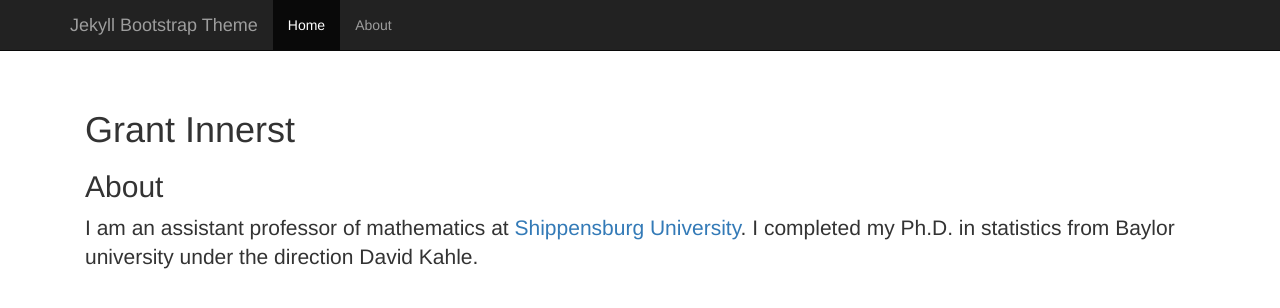
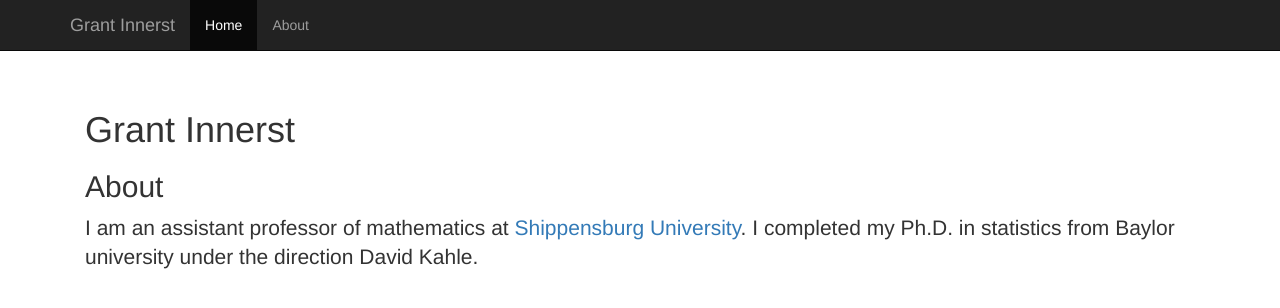
Before and after one commit to GrantInnerst/GrantInnerst.github.io, a Jekyll site: the page built from index.html, in a window 1280 px wide. Shown: the top 308 px of the page. Built offline with Jekyll 4.4.1, drawn with Linux system fonts in a browser that asks for light colours; nearby versions of some CDN libraries.

Commit message:
change _config.yml

```diff
--- a/_config.yml
+++ b/_config.yml
@@ -1,13 +1,13 @@
 ###########
 # site.url, site.title
 
-title: 'Jekyll Bootstrap Theme'
+title: 'Grant Innerst'
 
 ## note:
 #  use site.path in your templates to make it work for both protocols e.g. http and https
 #  use site.url only inside the web feed template (e.g. requires full url incl. protocol)
-path: /jekyll-bootstrap-theme
-url:  'http://henrythemes.github.io/jekyll-bootstrap-theme'
+path: ""
+url:  'http://GrantInnerst.github.io/'
 
 
 ########
```
